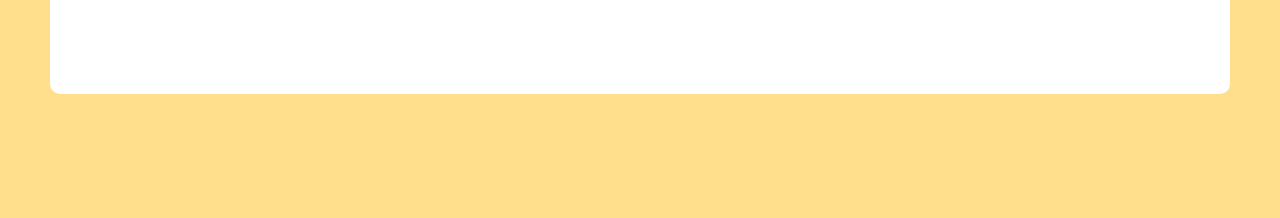
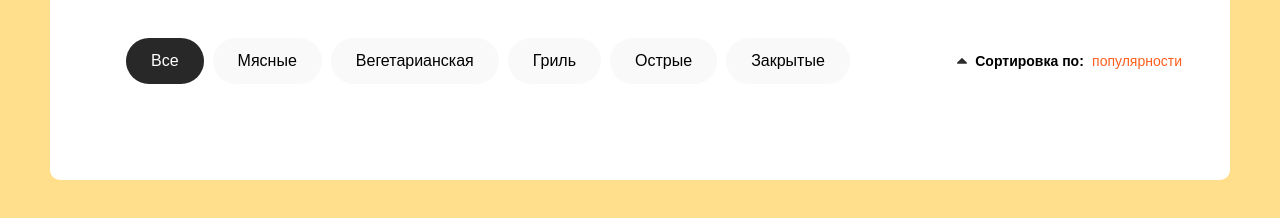
Before and after one commit to AleksandraBulova/Pizza, a plain HTML site: page index.html in a window 1280 px wide. Shown: the part 188-406 px from the top of the page. Drawn offline with Linux system fonts and the light colour scheme.

Commit message:
filter menu implementation

```diff
--- a/index.html
+++ b/index.html
@@ -34,6 +34,26 @@
         </div>
       </button>
     </header>
+    <main>
+      <section class="menu_filter">
+        <div class="filter">
+          <ul>
+            <li><button class="button_filter active">Все</button></li>
+            <li><button class="button_filter">Мясные</button></li>
+            <li><button class="button_filter">Вегетарианская</button></li>
+            <li><button class="button_filter">Гриль</button></li>
+            <li><button class="button_filter">Острые</button></li>
+            <li><button class="button_filter">Закрытые</button></li>
+          </ul>
+        </div>
+        <div class="sort">
+          <svg width="10" height="6" viewBox="0 0 10 6" fill="none" xmlns="http://www.w3.org/2000/svg">
+            <path d="M10 5C10 5.16927 9.93815 5.31576 9.81445 5.43945C9.69075 5.56315 9.54427 5.625 9.375 5.625H0.625C0.455729 5.625 0.309245 5.56315 0.185547 5.43945C0.061849 5.31576 0 5.16927 0 5C0 4.83073 0.061849 4.68424 0.185547 4.56055L4.56055 0.185547C4.68424 0.061849 4.83073 0 5 0C5.16927 0 5.31576 0.061849 5.43945 0.185547L9.81445 4.56055C9.93815 4.68424 10 4.83073 10 5Z" fill="#2C2C2C"/>
+            </svg>
+          Сортировка по: <div class="sort_selection">популярности</div>
+        </div>
+    </section>
+    </main>
   </div>
 </body>
 </html>
--- a/style/style.css
+++ b/style/style.css
@@ -64,3 +64,54 @@ body {
   height: 25px;
   background-color: #FFFFFF;
 }
+
+.menu_filter,
+.filter ul,
+.sort {
+  display: flex;
+  justify-content: space-between;
+  margin: 0;
+  padding: 0;
+}
+
+.filter li {
+  list-style-type: none;
+}
+
+.menu_filter {
+  margin-top: 40px;
+}
+
+.button_filter,
+.button_filter.active {
+  background-color: #F9F9F9;
+  border: none;
+  border-radius: 50px;
+  cursor: pointer;
+  padding: 0 25px;
+  height: 46px;
+  display: flex;
+  justify-content: center;
+  align-items: center;
+  margin-left: 9px;
+}
+
+.button_filter.active {
+  background-color: #282828;
+  color: #FFFFFF;
+}
+
+.sort {
+  width: 225px;
+  display: flex;
+  justify-content: space-between;
+  align-items: center;
+  font-weight: 700;
+  font-size: 14px;
+}
+
+.sort_selection {
+  font-weight: 400;
+  font-size: 14px;
+  color: #FE5F1E;
+}
```
Also changed, not shown: assets/images/Vector.svg (added).
